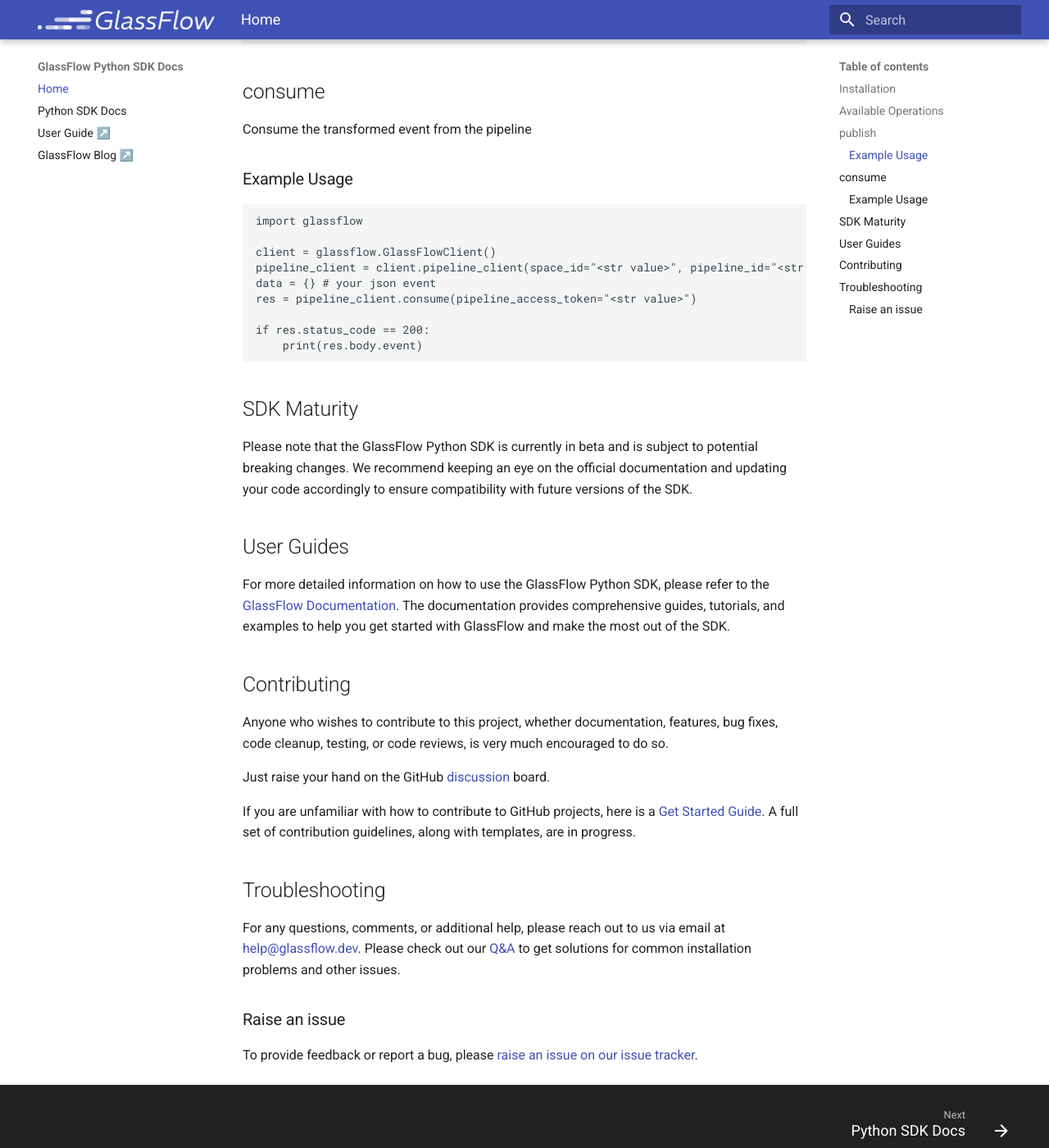
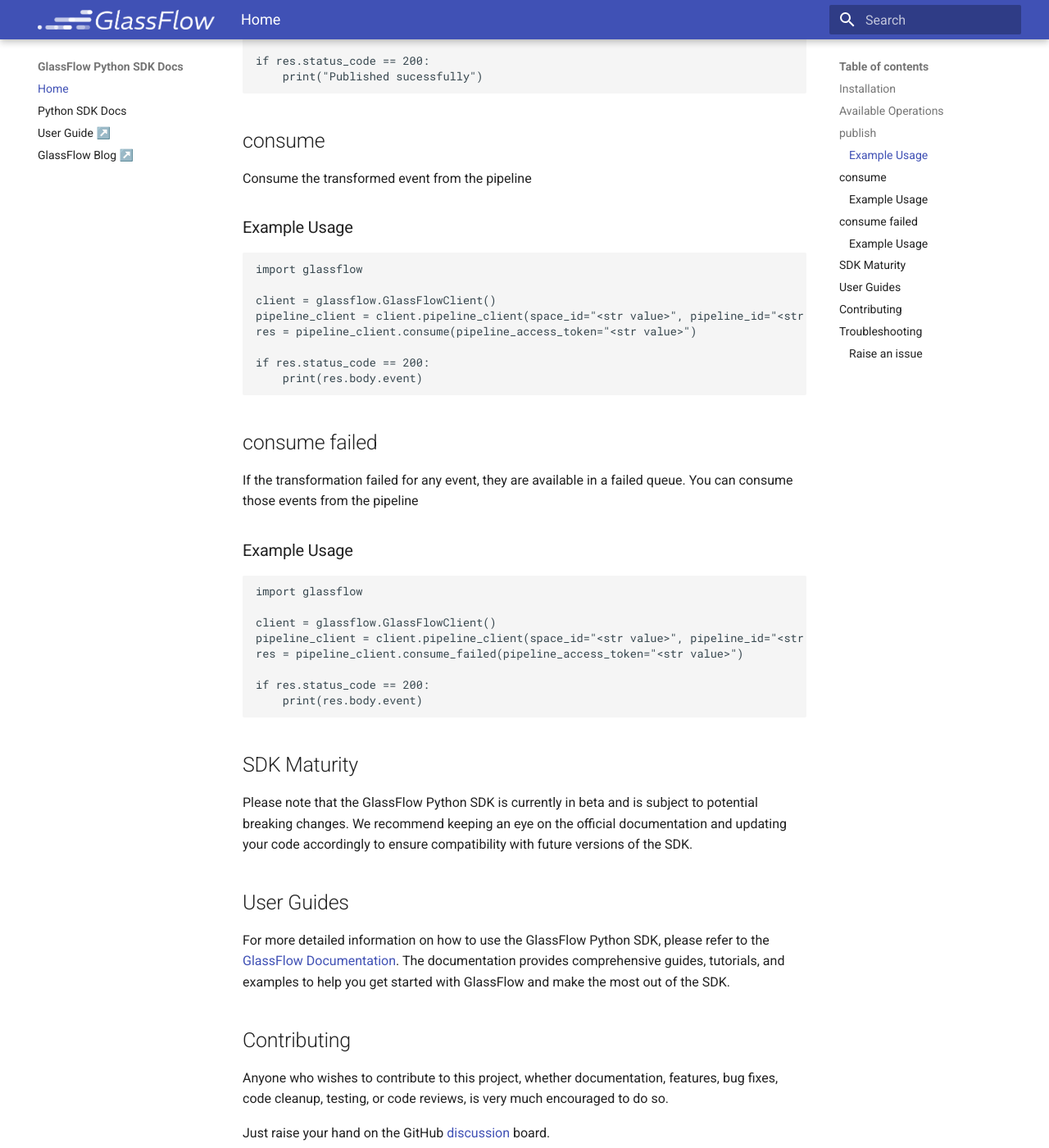
Before and after one commit to glassflow/glassflow-python-sdk, an MkDocs documentation site: the page built from docs/index.md, in a window 1280 px wide and 1400 px high, scrolled down 886 px. Shown: the whole window at 82% size. Built offline with MkDocs 1.6.1 and Material for MkDocs 9.7.7, drawn with Linux system fonts in a browser that asks for light colours; some of the changed text lies outside the part shown.

Commit message:
updated sdk docs

````diff
--- a/docs/index.md
+++ b/docs/index.md
@@ -1,6 +1,6 @@
 # Welcome to GlassFlow Python SDK Docs
 
-The GlassFlow Python SDK provides a convenient way to interact with the GlassFlow API in your Python applications. It can be used to publish and consume events to your GlassFlow pipelines
+The [GlassFlow](https://www.glassflow.dev/) Python SDK provides a convenient way to interact with the GlassFlow API in your Python applications. The SDK is used to publish and consume events to your [GlassFlow pipelines](https://learn.glassflow.dev/docs/concepts/pipeline-configuration).
 
 
 ## Installation
@@ -15,6 +15,7 @@ pip install glassflow
 
 * [publish](#publish) - Publish a new event into the pipeline
 * [consume](#consume) - Consume the transformed event from the pipeline
+* [consume failed](#consume-failed) - Consume the events that failed from the pipeline
 
 
 ## publish
@@ -47,8 +48,25 @@ import glassflow
 
 client = glassflow.GlassFlowClient()
 pipeline_client = client.pipeline_client(space_id="<str value>", pipeline_id="<str value")
-data = {} # your json event
 res = pipeline_client.consume(pipeline_access_token="<str value>")
+
+if res.status_code == 200:
+    print(res.body.event)
+```
+
+
+## consume failed
+
+If the transformation failed for any event, they are available in a failed queue. You can consume those events from the pipeline
+
+### Example Usage
+
+```python
+import glassflow
+
+client = glassflow.GlassFlowClient()
+pipeline_client = client.pipeline_client(space_id="<str value>", pipeline_id="<str value")
+res = pipeline_client.consume_failed(pipeline_access_token="<str value>")
 
 if res.status_code == 200:
     print(res.body.event)
````
